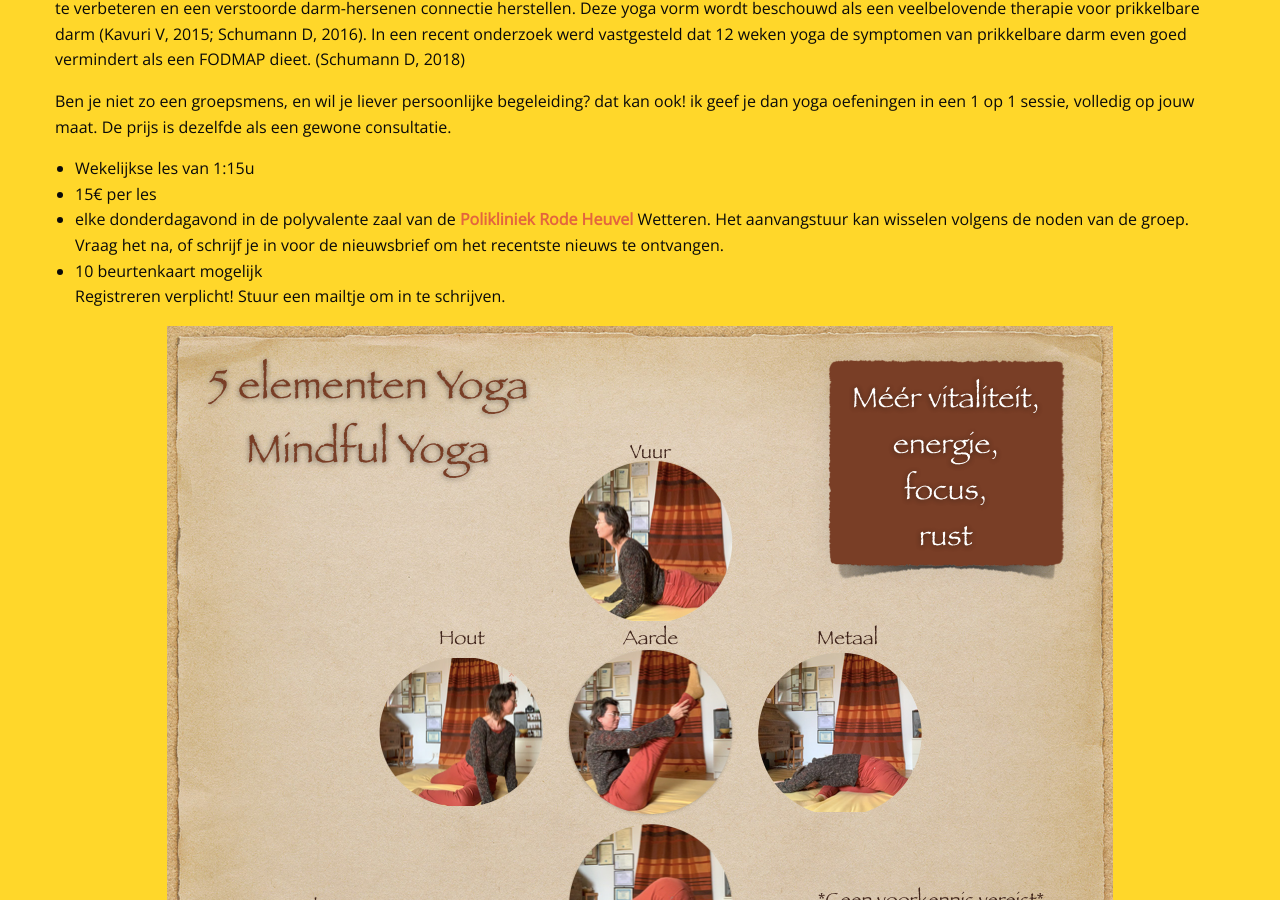
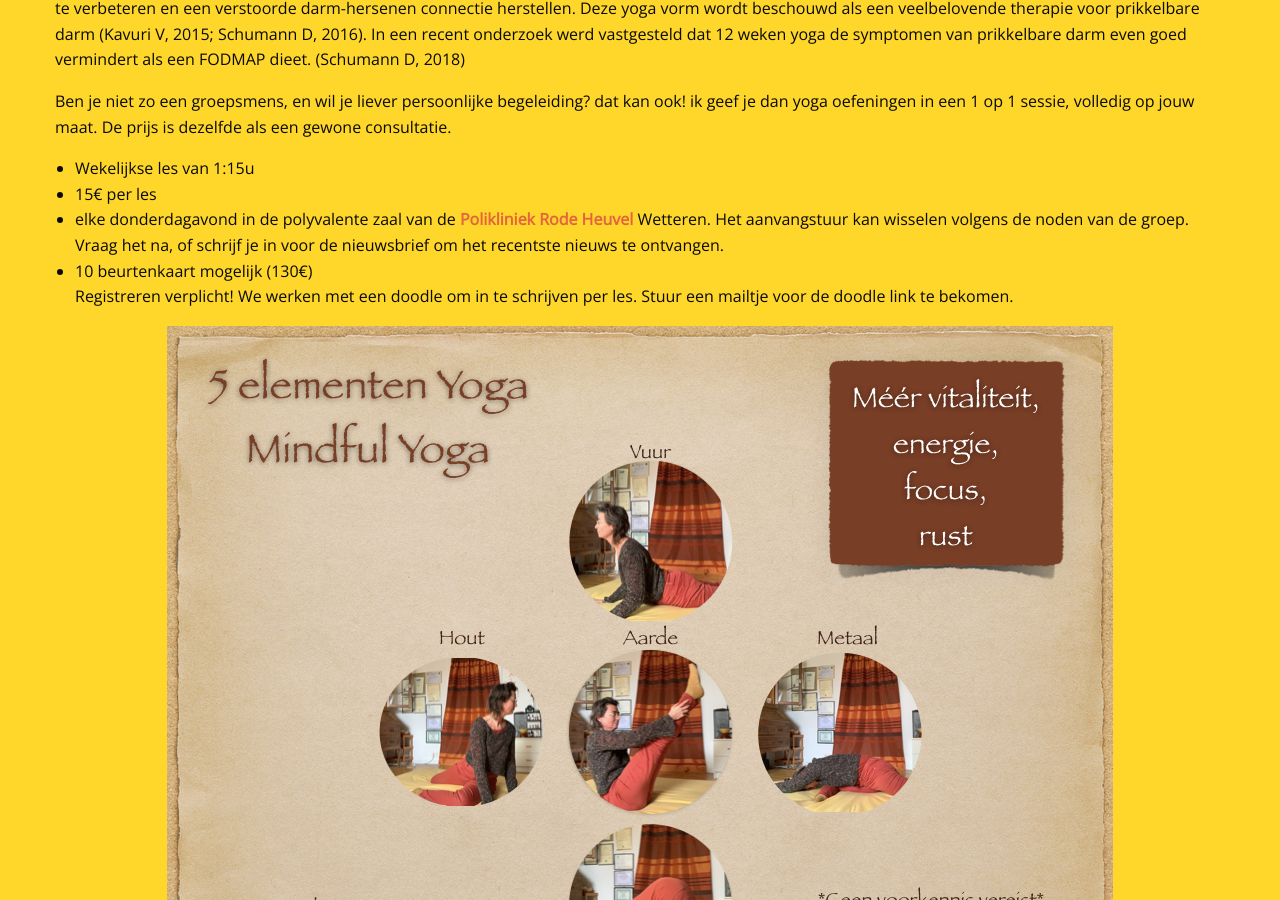
Before and after one commit to manopura/manopura.github.io, a Jekyll site: the page built from cursussen.md, in a window 1280 px wide and 900 px high, scrolled down 1155 px. Built offline with Jekyll 4.4.1, drawn with Linux system fonts in a browser that asks for light colours; nearby versions of some CDN libraries; our own code applies the rules of GitHub Pages for plain Markdown files.

Commit message:
Update cursussen.md

```diff
--- a/cursussen.md
+++ b/cursussen.md
@@ -49,8 +49,8 @@ Ben je niet zo een groepsmens, en wil je liever persoonlijke begeleiding? dat ka
 - Wekelijkse les van 1:15u
 - 15€ per les
 - elke donderdagavond in de polyvalente zaal van de [**Polikliniek Rode Heuvel**](https://www.polikliniek-rodeheuvel.be) Wetteren. Het aanvangstuur kan wisselen volgens de noden van de groep. Vraag het na, of schrijf je in voor de nieuwsbrief om het recentste nieuws te ontvangen.
-- 10 beurtenkaart mogelijk
-Registreren verplicht! Stuur een mailtje om in te schrijven.
+- 10 beurtenkaart mogelijk (130€)
+Registreren verplicht! We werken met een doodle om in te schrijven per les. Stuur een mailtje voor de doodle link te bekomen.
 
 
 ![fotoyogaalgemeen](images/yoga_algemeen.png)
```
